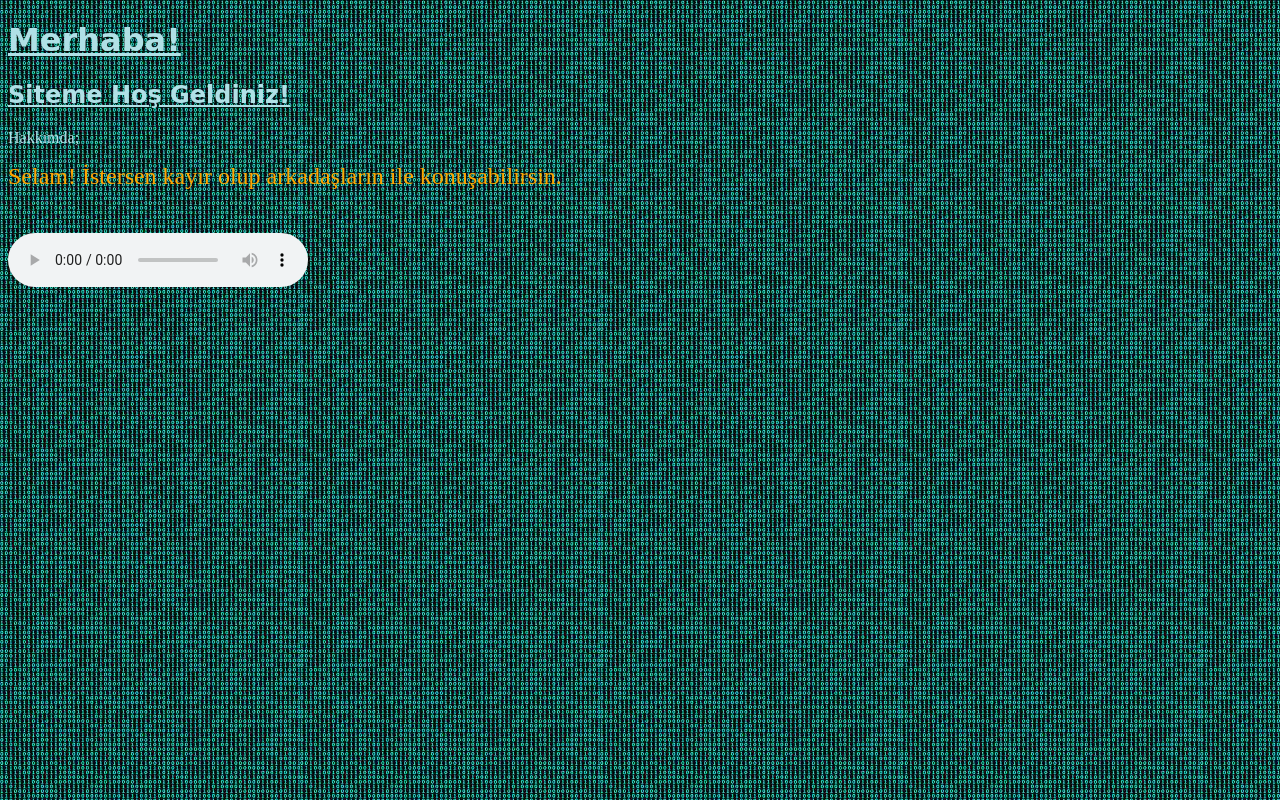
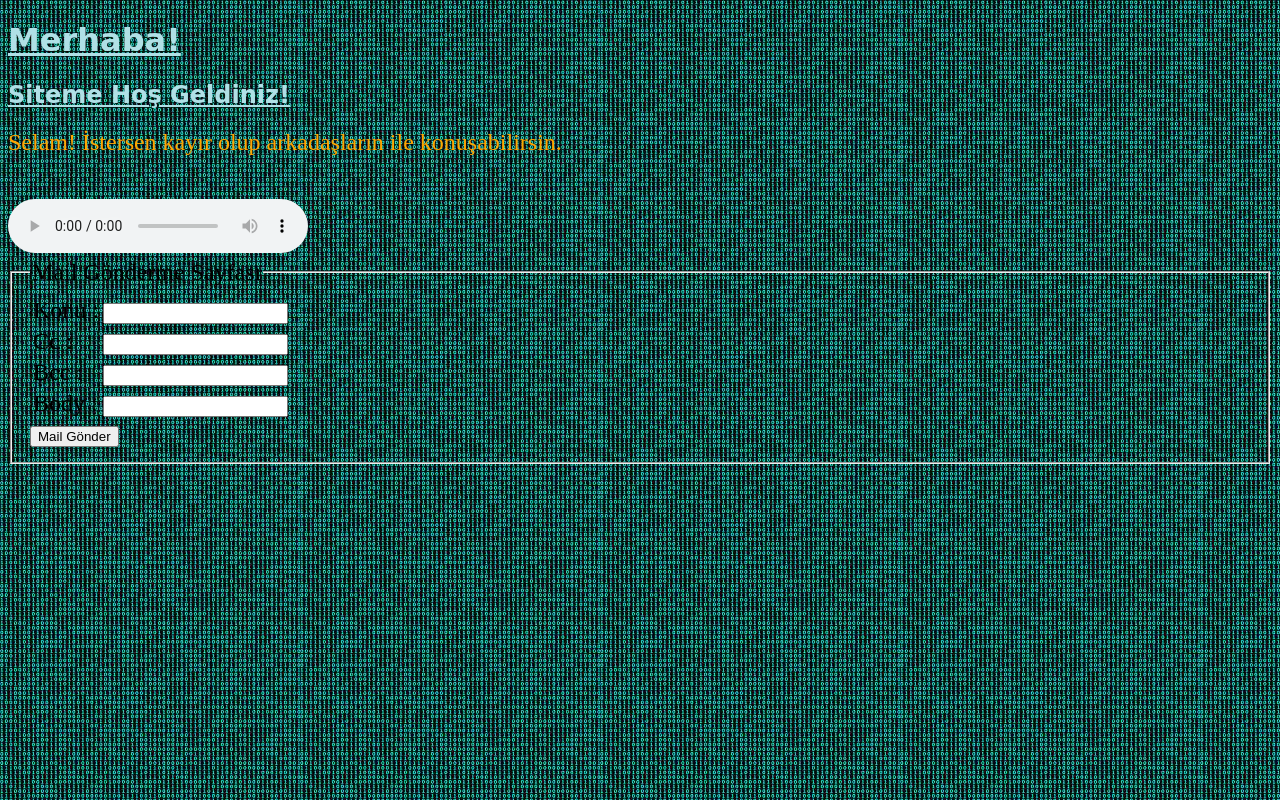
Before and after one commit to cinar06/cinar.github.io, a plain HTML site: page index.html in a window 1280 px wide. Drawn offline with Linux system fonts and the light colour scheme.

Commit message:
Add files via upload

```diff
--- a/index.html
+++ b/index.html
@@ -9,7 +9,6 @@
 	<body style="background-image:url('binary.jpg');">
 		<h1 style="font-family:cursive; color : powderblue;"> <u> Merhaba! </u> </h1>
 		<h2 style="font-family:cursive;  color : powderblue ;"> <u> Siteme Hoş Geldiniz! </u> </h2>
-		<p style= color:powderblue; font size = "19";> Hakkımda;</font>  </p>
 		<p style= color:orange;> <font size="5">Selam! İstersen kayır olup arkadaşların ile konuşabilirsin.</p>
 	<br>
 <audio src="title.ogg" controls></audio>
@@ -18,4 +17,28 @@
 
 
 	</style>
+	<form method="get" action="citoskedi06@gmail.com">
+    <fieldset>
+        <legend>Mail Gönderme Sayfası</legend>
+        <table>
+            <tr>
+            <td>Konu  :</td>
+            <td><input type="text" name="subject" /></td>
+        </tr>
+        <tr>
+            <td>Cc  :</td>
+            <td><input type="email" name="cc" /></td>
+        </tr>
+        <tr>
+            <td>Bcc  :</td>
+            <td><input type="email" name="bcc" /></td>
+        </tr>
+        <tr>
+            <td>Body  :</td>
+            <td><input type="text" name="body" /></td>
+        </tr>
+        </table>
+        <input type="submit" value="Mail Gönder" />
+    </fieldset>
+</form>
 </html>
```
